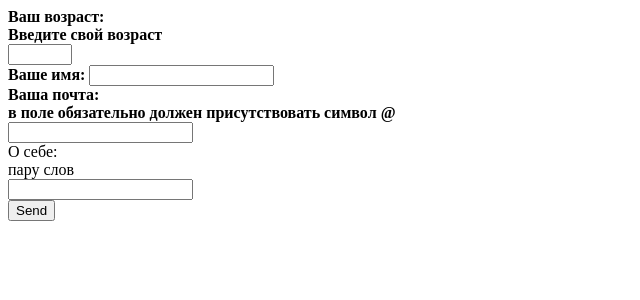
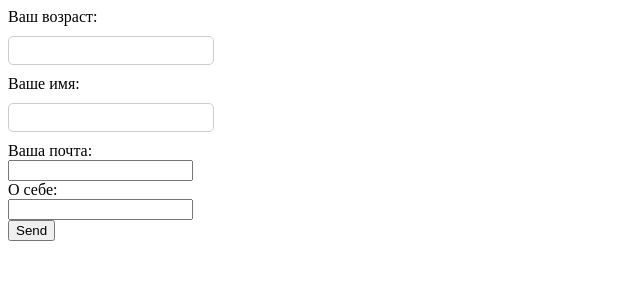
Before and after one commit to MatildosKiller/Django, a Django app: page /form/ in a window 1280 px wide. Shown: the top 300 px of the page, without its empty margins (0-640 px from the left). Run offline with Django 5.2, Linux system fonts and the light colour scheme.

Commit message:
управление стилями формы

```diff
--- a/metanit/hello/forms.py
+++ b/metanit/hello/forms.py
@@ -1,8 +1,8 @@
 from django import forms
 
 class UserForm(forms.Form):
-    name = forms.CharField(label="Ваше имя",min_length=2, max_length=20)
-    age = forms.IntegerField(help_text="Введите свой возраст", label="Ваш возраст",min_value=1, max_value=100)
+    name = forms.CharField(label="Ваше имя",min_length=2, max_length=20, widget=forms.TextInput(attrs={"class":"myfield"}))
+    age = forms.IntegerField(help_text="Введите свой возраст", label="Ваш возраст",min_value=1, max_value=100,widget=forms.NumberInput(attrs={"class":"myfield"}))
     email = forms.EmailField(label="Ваша почта", help_text="в поле обязательно должен присутствовать символ @")
     about = forms.CharField(label="О себе", help_text="пару слов", required=False)
     required_css_class = "field"
--- a/metanit/hello/templates/form.html
+++ b/metanit/hello/templates/form.html
@@ -5,41 +5,63 @@
     <meta charset="utf-8" />
     <title>METANIT.COM</title>
     <style>
+
+    /* комбинированный способ задания стиля */
         /* .alert{color:rgb(255, 0, 0)}
         .form-group{margin: 20px 10px;}
         .form-group input{width:250px;height: 25px;border-radius:3px;} */
-        .field {
+        /* .field {
             font-weight: bold;
+            color: goldenrod;
         }
-
         .error {
             color: red;
+        }
+         */
+
+        .myfield{
+            border:1px solid #ccc;
+            border-radius:5px;
+            height:25px;
+            width:200px;
+            margin: 10px 10px 10px 0;
         }
     </style>
 </head>
 
 <body>
-    <form method="POST" novalidate>
+
+
+
+    <!-- комбинированный способ задания стиля -->
+    <!-- <form method="POST" novalidate>
         {% csrf_token %}
-        <table>
-            {{form}}
-        </table>
-        <!-- <div>
+        <div>
         {% for field in form %}
-            <div class="form-group">
+        <div class="row">
             {{field.label_tag}}
             <div>{{field}}</div>
             {% if field.errors%}
-                {% for error in field.errors %}
-                <div class="alert alert-danger">
-                    {{error}}
-                </div>
-                {% endfor %}
+            <div class="error">{{field.errors}}</div>
             {% endif %}
         </div>
         {% endfor %}
-            </div> -->
-        <input type="submit" value="Send">
+        </div>
+        <input type="submit" value="Send" >
+    </form> -->
+
+
+    <form method="POST">
+        {% csrf_token %}
+        <div>
+        {% for field in form %}
+        <div>
+            {{field.label_tag}}
+            <div>{{field}}</div>
+        </div>
+        {% endfor %}
+        </div>
+        <input type="submit" value="Send" >
     </form>
 </body>
 
```
Lines whose indentation alone changed are shown as unchanged.
